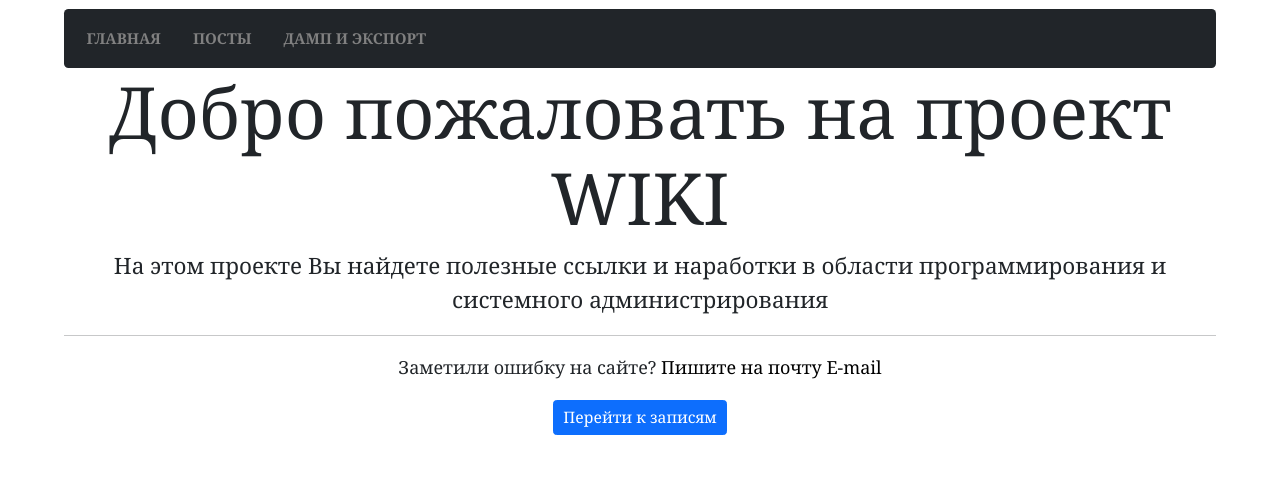
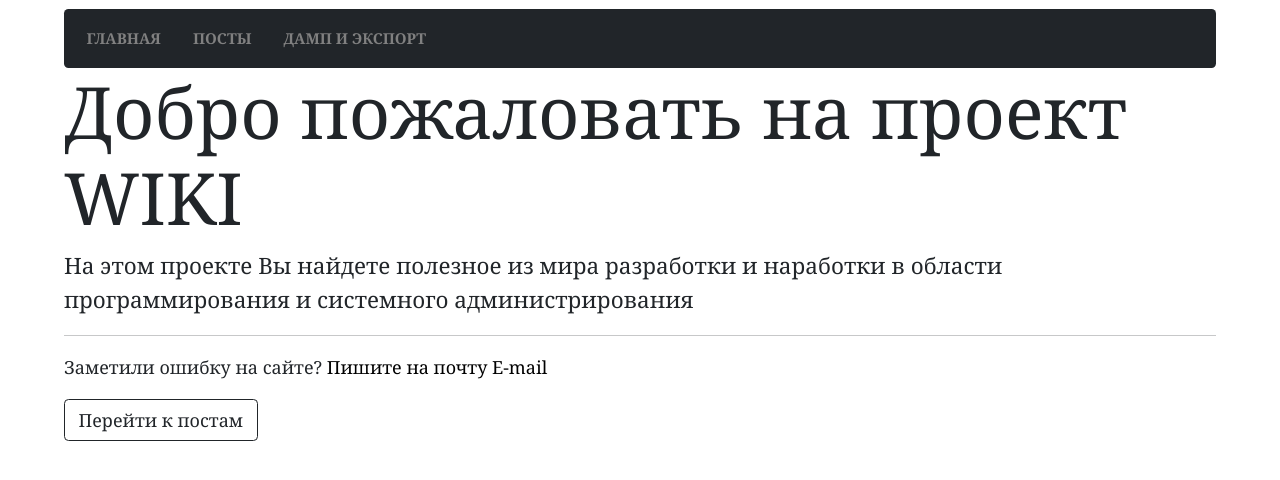
Before and after one commit to savinsyu/wiki-project, a Flask app: page / in a window 1280 px wide. Shown: the top 480 px of the page. Run offline with Flask 3, Linux system fonts and the light colour scheme.

Commit message:
Commit: Thu Jan  9 11:20:24 RTZ 2025

```diff
--- a/templates/index_content.html
+++ b/templates/index_content.html
@@ -1,15 +1,15 @@
 <main class="cd__main">
   <!-- Start DEMO HTML (Use the following code into your project)-->
-  <div class="jumbotron text-center">
+  <div class="jumbotron">
     <h1 class="display-3">Добро пожаловать на проект WIKI</h1>
-    <p class="lead">На этом проекте Вы найдете полезные ссылки и наработки в области программирования и системного
+    <p class="lead">На этом проекте Вы найдете полезное из мира разработки и наработки в области программирования и системного
       администрирования</p>
     <hr>
     <p>
       Заметили ошибку на сайте? <a href="mailto:vital_and_mortal@mail.ru"> Пишите на почту E-mail</a>
     </p>
     <p class="lead">
-      <a class="btn btn-primary btn-sm" href="{{ url_for('posts.posts') }}" role="button">Перейти к записям</a>
+      <a class="btn btn-outline-dark" href="{{ url_for('posts.posts') }}" role="button">Перейти к постам</a>
     </p>
   </div>
   <!-- END EDMO HTML (Happy Coding!)-->
```
Also changed, not shown: README_FOR_COMMIT.md, files/backup.db, 1 other file.
